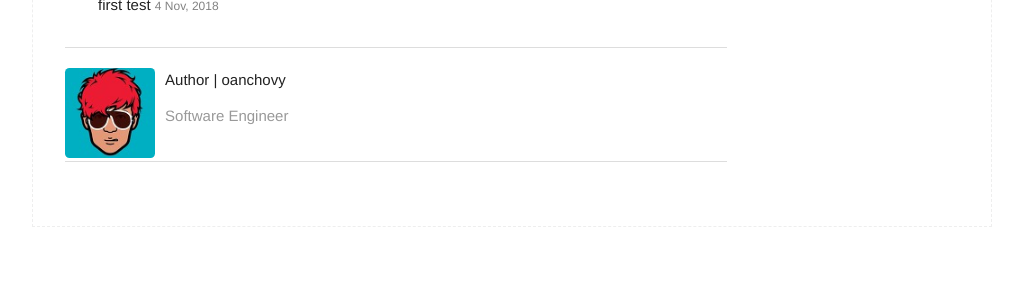
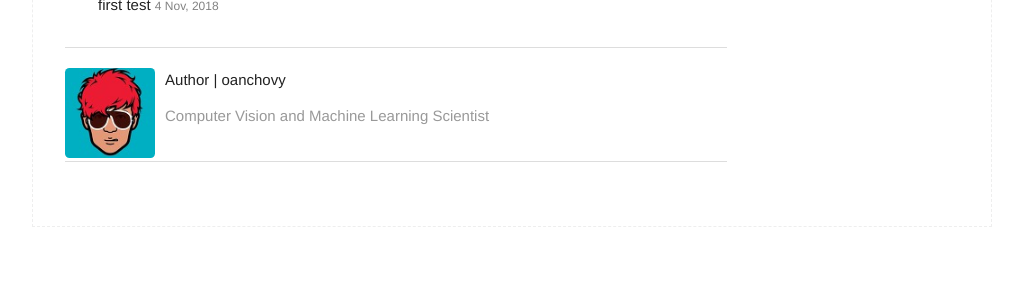
Before and after one commit to oanchovy/oanchovy.github.io, a Jekyll site: the page built from archive.html, in a window 1280 px wide. Shown: the part 315-615 px from the top of the page, without its empty margins (128-1151 px from the left). Built offline with Jekyll 4.4.1, drawn with Linux system fonts in a browser that asks for light colours.

Commit message:
file modification

```diff
--- a/_includes/author.html
+++ b/_includes/author.html
@@ -3,7 +3,7 @@
   <div class="authorinfo box">
     <p>Author | oanchovy</p>
     <p class="bio">
-      Software Engineer
+      Computer Vision and Machine Learning Scientist
     </p>
   </div>
 </section>
```
